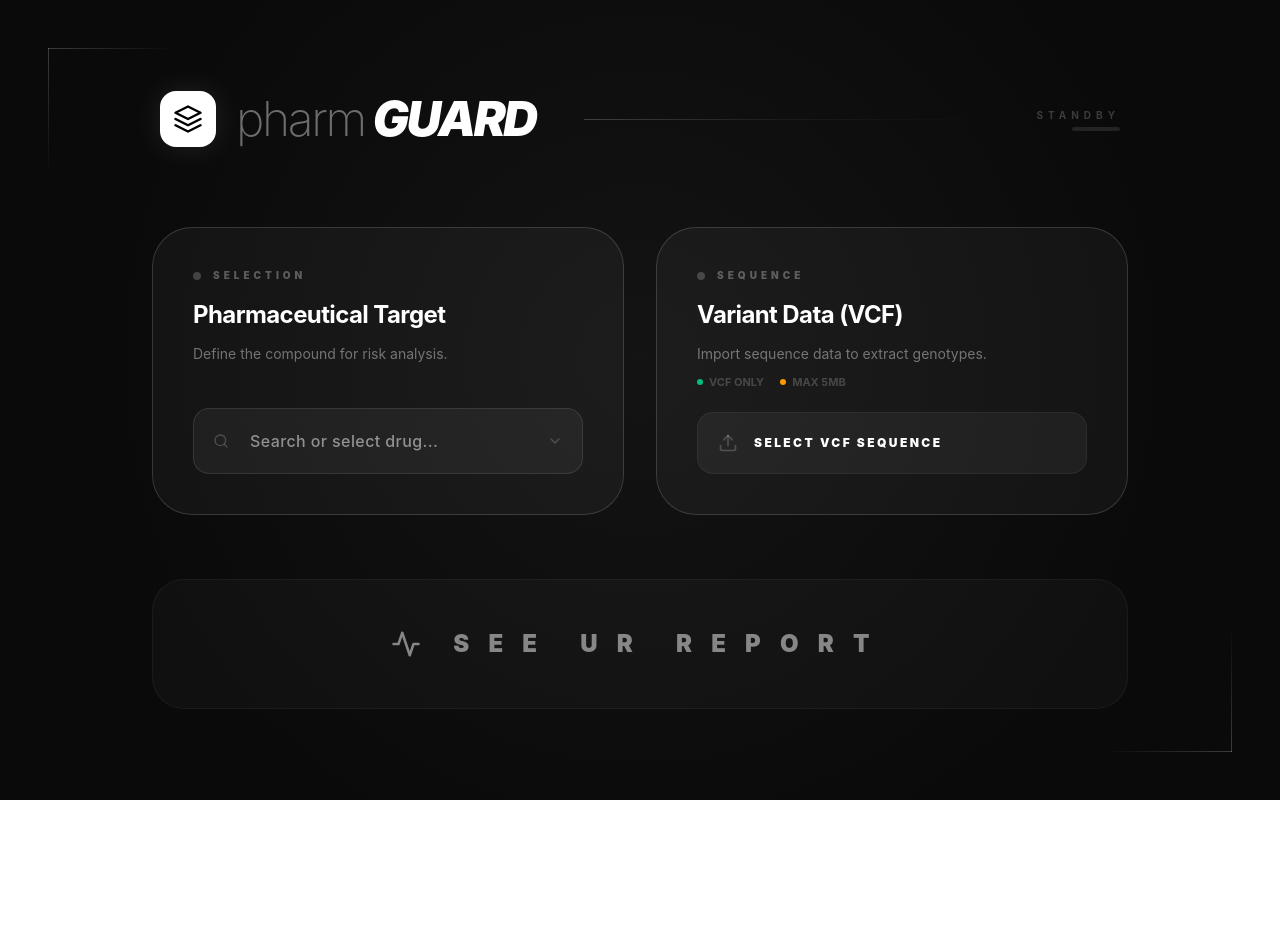
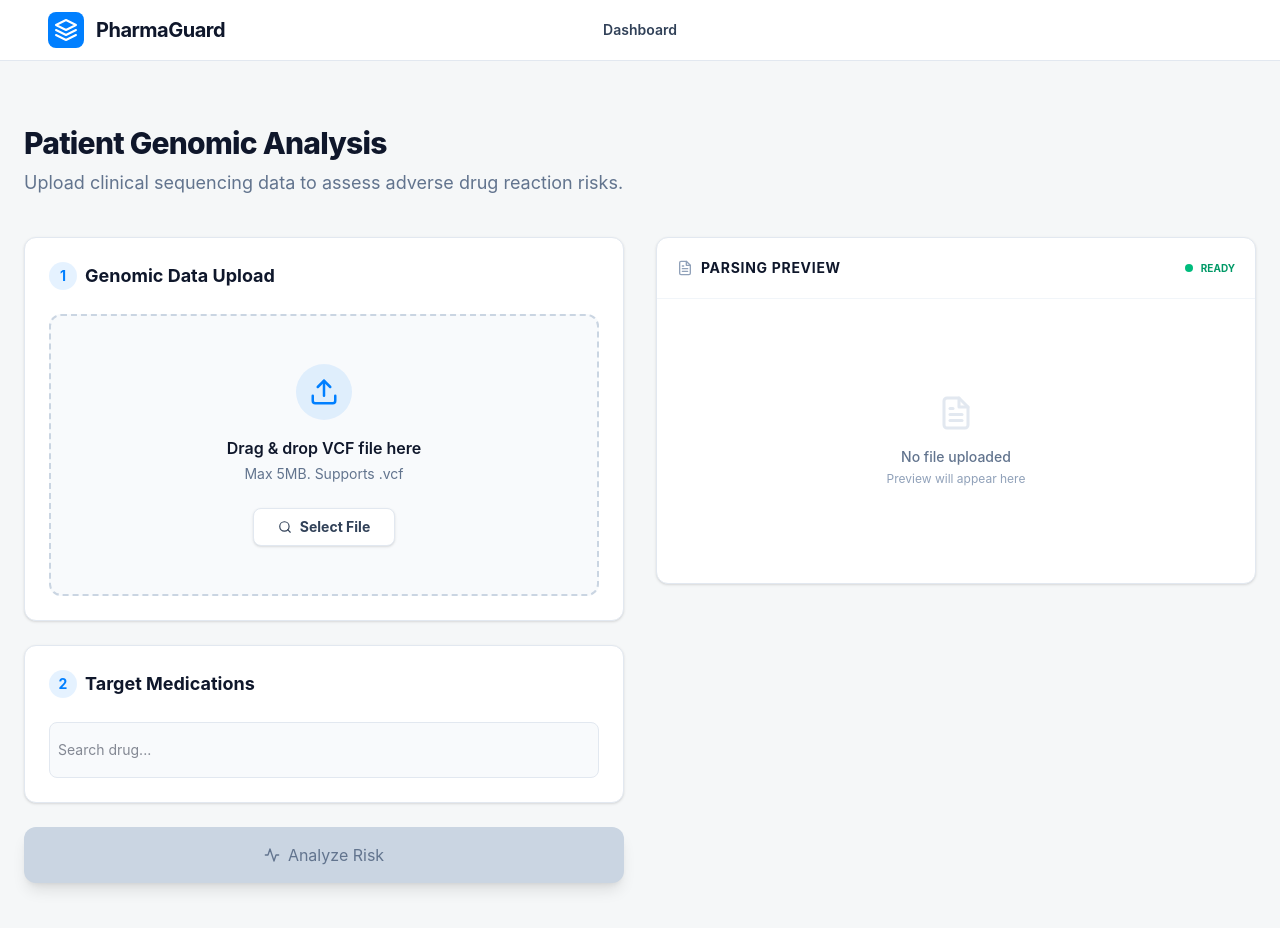
Before and after one commit to Harsh99830/PharmGuard, a React (Vite) app in the folder frontend/: page / in a window 1280 px wide. Shown: the top 928 px of the page. Before the commit the page ends 800 px from the top, so only its background shows below. Built offline with nearby package versions, Linux system fonts and the light colour scheme.

Commit message:
Update the Frontend

```diff
--- a/frontend/src/pages/Home.jsx
+++ b/frontend/src/pages/Home.jsx
@@ -1,7 +1,7 @@
 import React, { useState, useRef, useEffect } from 'react';
 import { motion, AnimatePresence } from 'framer-motion';
 import {
-  FiUpload, FiFileText, FiCheckCircle, FiSearch, FiActivity, FiLayers, FiChevronDown
+  FiUpload, FiFileText, FiCheckCircle, FiSearch, FiActivity, FiLayers, FiChevronDown, FiX, FiInfo
 } from 'react-icons/fi';
 
 const RiskAssessmentHome = ({ onAnalyze }) => {
@@ -10,6 +10,9 @@ const RiskAssessmentHome = ({ onAnalyze }) => {
   const [selectedDrugs, setSelectedDrugs] = useState([]);
   const [drugName, setDrugName] = useState("");
   const [showDropdown, setShowDropdown] = useState(false);
+  const [parsedData, setParsedData] = useState(null);
+  const [isParsing, setIsParsing] = useState(false);
+  const [showSuccess, setShowSuccess] = useState(false);
 
   const drugOptions = [
     "CODEINE", "WARFARIN", "CLOPIDOGREL",
@@ -20,18 +23,82 @@ const RiskAssessmentHome = ({ onAnalyze }) => {
     d.toLowerCase().includes(drugName.toLowerCase()) && !selectedDrugs.includes(d)
   );
 
-  const handleFileChange = (e) => {
+  useEffect(() => {
+    if (showSuccess) {
+      const timer = setTimeout(() => setShowSuccess(false), 3000);
+      return () => clearTimeout(timer);
+    }
+  }, [showSuccess]);
+
+  const parseVCFFile = async (file) => {
+    setIsParsing(true);
+    try {
+      const text = await file.text();
+      const lines = text.split('\n');
+      const variants = [];
+      let headerLine = null;
+
+      for (const line of lines) {
+        if (line.startsWith('#')) {
+          if (line.startsWith('##')) continue;
+          headerLine = line;
+          continue;
+        }
+        if (!headerLine) continue;
+        const columns = line.split('\t');
+        if (columns.length < 10) continue;
+
+        const chr = columns[0];
+        const pos = columns[1];
+        const rsid = columns[2];
+        const ref = columns[3];
+        const alt = columns[4];
+        const info = columns[7];
+
+        const infoFields = info.split(';');
+        let gene = null;
+        for (const field of infoFields) {
+          if (field.startsWith('GENE=')) gene = field.split('=')[1];
+        }
+
+        const targetGenes = ["CYP2D6", "CYP2C19", "CYP2C9", "SLCO1B1", "TPMT", "DPYD"];
+        if (gene && targetGenes.includes(gene)) {
+          variants.push({
+            chr, pos, rsid, ref, alt, gene,
+            qual: columns[5], filter: columns[6], info, format: columns[8], sample: columns[9]
+          });
+        }
+      }
+
+      setParsedData({
+        fileName: file.name,
+        fileSize: (file.size / (1024 * 1024)).toFixed(1) + ' MB',
+        variantCount: variants.length,
+        variants: variants
+      });
+      setShowSuccess(true);
+    } catch (error) {
+      alert('Failed to parse VCF file.');
+    } finally {
+      setIsParsing(false);
+    }
+  };
+
+  const handleFileChange = async (e) => {
     if (e.target.files && e.target.files[0]) {
       const selectedFile = e.target.files[0];
-      const maxSize = 5 * 1024 * 1024; // 5MB in bytes
+      setFile(selectedFile);
+      await parseVCFFile(selectedFile);
+    }
+  };
 
-      if (selectedFile.size > maxSize) {
-        alert('VCF file size must be less than 5MB');
-        e.target.value = ''; // Clear the input
-        return;
-      }
-
-      setFile(selectedFile);
+  const handleDrop = async (e) => {
+    e.preventDefault();
+    setIsDragging(false);
+    const droppedFile = e.dataTransfer.files[0];
+    if (droppedFile) {
+      setFile(droppedFile);
+      await parseVCFFile(droppedFile);
     }
   };
 
@@ -50,210 +117,191 @@ const RiskAssessmentHome = ({ onAnalyze }) => {
   const isActive = file && selectedDrugs.length > 0;
 
   return (
-    <div className="h-screen w-screen bg-[#0a0a0a] flex flex-col items-center justify-center font-sans text-white selection:bg-white selection:text-black overflow-hidden relative">
+    <div className="min-h-screen bg-[#f5f7f8] text-slate-900 pb-20 relative font-sans">
+      <AnimatePresence>
+        {showSuccess && (
+          <motion.div
+            initial={{ y: -100, opacity: 0 }}
+            animate={{ y: 20, opacity: 1 }}
+            exit={{ y: -100, opacity: 0 }}
+            className="fixed top-0 left-1/2 transform -translate-x-1/2 z-[100] bg-emerald-500 text-white px-6 py-3 rounded-full shadow-2xl flex items-center gap-3 font-bold"
+          >
+            <FiCheckCircle className="text-xl" />
+            VCF Uploaded Successfully!
+          </motion.div>
+        )}
+      </AnimatePresence>
 
-      {/* Deep Background Glow */}
-      <div className="absolute inset-0 bg-[radial-gradient(circle_at_50%_45%,#1a1a1a_0%,transparent_70%)] opacity-60" />
+      <header className="sticky top-0 z-50 bg-white border-b border-slate-200 px-6 lg:px-12 py-3 flex items-center justify-between">
+        <div className="flex items-center gap-3 w-1/4">
+          <div className="bg-[#007fff] p-1.5 rounded-lg flex items-center justify-center text-white">
+            <FiLayers className="text-2xl" />
+          </div>
+          <h1 className="text-xl font-bold tracking-tight text-slate-900">PharmaGuard</h1>
+        </div>
 
-      <main className="z-10 w-full max-w-5xl px-6">
+        <nav className="flex-grow flex justify-center">
+          <a className="text-sm font-semibold text-slate-700 hover:text-[#007fff] transition-colors" href="#">Dashboard</a>
+        </nav>
 
-        {/* --- Header Section --- */}
-        <header className="flex items-center justify-between mb-20 px-2">
-          <motion.div
-            initial={{ opacity: 0, x: -20 }}
-            animate={{ opacity: 1, x: 0 }}
-            className="flex items-center gap-5"
-          >
-            <div className="w-14 h-14 bg-white flex items-center justify-center rounded-2xl shadow-[0_0_30px_rgba(255,255,255,0.1)]">
-               <FiLayers className="text-black text-3xl" />
-            </div>
-            <h1 className="text-5xl tracking-tighter flex gap-2">
-              <span className="font-extralight text-white/40">pharm</span>
-              <span className="font-black italic">GUARD</span>
-            </h1>
-          </motion.div>
-
-          <div className="h-[1px] flex-1 mx-12 bg-gradient-to-r from-white/20 via-white/5 to-transparent" />
-
-          <motion.div initial={{ opacity: 0 }} animate={{ opacity: 1 }} className="flex flex-col items-end">
-            <span className={`text-[10px] font-bold tracking-[0.5em] uppercase mb-1 transition-colors duration-500 ${isActive ? 'text-white' : 'text-white/20'}`}>
-               {isActive ? 'READY' : 'STANDBY'}
-            </span>
-            <div className={`h-1 w-12 rounded-full transition-all duration-500 ${isActive ? 'bg-white w-20' : 'bg-white/10 w-8'}`} />
-          </motion.div>
+        <div className="w-1/4"></div>
       </header>
 
-        {/* --- Side-by-Side Parameter Cards --- */}
-        <div className="grid grid-cols-2 gap-8 mb-10">
-
-          {/* Drug Input Card with Dropdown */}
-          <motion.div
-            initial={{ opacity: 0, y: 20 }}
-            animate={{ opacity: 1, y: 0 }}
-            className="bg-white/[0.04] border border-white/15 rounded-[2.5rem] p-10 flex flex-col justify-between h-72 transition-all hover:bg-white/[0.06] hover:border-white/25 group relative"
-          >
-            <div>
-              <div className="flex items-center gap-3 mb-4">
-                <div className="w-2 h-2 rounded-full bg-white/20 group-hover:bg-white transition-colors" />
-                <p className="text-[10px] tracking-[0.4em] font-black text-white/30 uppercase">Selection</p>
-              </div>
-              <h3 className="text-2xl font-bold mb-3 tracking-tight">Pharmaceutical Target</h3>
-              <p className="text-white/40 text-sm leading-relaxed max-w-[280px]">Define the compound for risk analysis.</p>
+      <main className="max-w-7xl mx-auto px-6 py-10 lg:py-16">
+        <div className="mb-10 text-left">
+          <h2 className="text-3xl font-extrabold text-slate-900 tracking-tight">Patient Genomic Analysis</h2>
+          <p className="text-slate-500 mt-2 text-lg">Upload clinical sequencing data to assess adverse drug reaction risks.</p>
         </div>
 
-            <div className="relative">
-              <FiSearch className="absolute left-5 top-1/2 -translate-y-1/2 text-white/20 group-focus-within:text-white transition-colors z-20" />
+        {/* Updated Grid: 6/12 for Inputs and 6/12 for Preview to decrease preview width */}
+        <div className="grid grid-cols-1 lg:grid-cols-12 gap-8 items-start">
+          <div className="lg:col-span-6 space-y-6">
+            <section className="bg-white rounded-xl shadow-sm border border-slate-200 p-6">
+              <div className="flex items-center gap-2 mb-6">
+                <div className="flex items-center justify-center w-7 h-7 rounded-full bg-[#007fff]/10 text-[#007fff] text-sm font-bold">1</div>
+                <h3 className="text-lg font-bold text-slate-900">Genomic Data Upload</h3>
+              </div>
+
+              <div className="relative group">
+                <div
+                  className={`flex flex-col items-center justify-center border-2 border-dashed rounded-xl py-12 px-6 transition-all bg-slate-50
+                    ${isDragging ? 'border-[#007fff]/50' : 'border-slate-300 group-hover:border-[#007fff]/50'}`}
+                  onDragOver={(e) => { e.preventDefault(); setIsDragging(true); }}
+                  onDragLeave={() => setIsDragging(false)}
+                  onDrop={handleDrop}
+                >
+                  <div className="w-14 h-14 rounded-full bg-[#007fff]/10 flex items-center justify-center mb-4 text-[#007fff]">
+                    <FiUpload className="text-3xl" />
+                  </div>
+                  <p className="text-slate-900 font-semibold text-center truncate max-w-full px-2">
+                    {file ? file.name : 'Drag & drop VCF file here'}
+                  </p>
+                  <p className="text-slate-500 text-sm mt-1 mb-6 text-center">Max 5MB. Supports .vcf</p>
+                  <label className="bg-white border border-slate-200 text-slate-700 px-6 py-2 rounded-lg font-bold text-sm shadow-sm hover:bg-slate-50 transition-all flex items-center gap-2 cursor-pointer">
+                    <FiSearch className="text-sm" />
+                    {file ? 'Change File' : 'Select File'}
+                    <input type="file" className="hidden" accept=".vcf" onChange={handleFileChange} />
+                  </label>
+                </div>
+              </div>
+            </section>
+
+            <section className="bg-white rounded-xl shadow-sm border border-slate-200 p-6">
+              <div className="flex items-center gap-2 mb-6">
+                <div className="flex items-center justify-center w-7 h-7 rounded-full bg-[#007fff]/10 text-[#007fff] text-sm font-bold">2</div>
+                <h3 className="text-lg font-bold text-slate-900">Target Medications</h3>
+              </div>
+
+              <div className="space-y-4">
+                <div className="w-full min-h-[56px] border border-slate-200 rounded-lg p-2 flex flex-wrap gap-2 items-center bg-slate-50 focus-within:border-[#007fff]/30 transition-colors">
+                  {selectedDrugs.map((drug) => (
+                    <span key={drug} className="flex items-center gap-1.5 bg-[#007fff]/10 text-[#007fff] px-3 py-1.5 rounded-md text-xs font-bold uppercase tracking-wider border border-[#007fff]/20">
+                      {drug}
+                      <button onClick={() => removeDrug(drug)} className="hover:text-red-500 transition-colors"><FiX /></button>
+                    </span>
+                  ))}
                   <input
                     type="text"
-                placeholder="Search or select drug..."
                     value={drugName}
                     onFocus={() => setShowDropdown(true)}
                     onBlur={() => setTimeout(() => setShowDropdown(false), 200)}
                     onChange={(e) => setDrugName(e.target.value)}
-                className="w-full bg-white/5 border border-white/10 focus:border-white/40 outline-none rounded-2xl py-5 pl-14 pr-12 text-base font-medium tracking-wide transition-all uppercase placeholder:normal-case z-10"
+                    className="flex-grow bg-transparent border-none focus:ring-0 text-sm py-1.5 outline-none shadow-none"
+                    placeholder="Search drug..."
                   />
-              <FiChevronDown className={`absolute right-5 top-1/2 -translate-y-1/2 text-white/20 transition-transform duration-300 ${showDropdown ? 'rotate-180' : ''}`} />
+                </div>
 
-              {/* Dropdown Menu */}
-              <AnimatePresence>
-                {showDropdown && (
-                  <motion.div
-                    initial={{ opacity: 0, y: -10 }}
-                    animate={{ opacity: 1, y: 0 }}
-                    exit={{ opacity: 0, y: -10 }}
-                    className="absolute left-0 right-0 top-[110%] bg-[#0f0f0f] border border-white/10 rounded-2xl overflow-hidden z-[50] shadow-2xl backdrop-blur-xl"
-                  >
-                    {filteredDrugs.length > 0 ? (
-                      filteredDrugs.map((drug) => (
-                        <div
+                {showDropdown && filteredDrugs.length > 0 && (
+                  <div className="flex flex-wrap gap-2 mt-2 bg-white p-2 border border-slate-100 rounded-lg shadow-sm">
+                    {filteredDrugs.map((drug) => (
+                      <button
                         key={drug}
+                        onMouseDown={(e) => e.preventDefault()}
                         onClick={() => addDrug(drug)}
-                          className="px-6 py-4 hover:bg-white hover:text-black transition-colors cursor-pointer text-xs font-bold tracking-widest uppercase"
+                        className="text-[10px] font-bold text-slate-500 hover:text-white hover:bg-[#007fff] uppercase border border-slate-200 px-2 py-1 rounded-md transition-all"
                       >
                         {drug}
+                      </button>
+                    ))}
                   </div>
-                      ))
-                    ) : (
-                      <div className="px-6 py-4 text-white/20 text-[10px] uppercase tracking-widest text-center">No results</div>
                 )}
-                  </motion.div>
-                )}
-              </AnimatePresence>
               </div>
-          </motion.div>
+            </section>
 
-          {/* VCF Upload Card */}
-          <motion.label
-            htmlFor="file-upload"
-            initial={{ opacity: 0, y: 20 }}
-            animate={{ opacity: 1, y: 0 }}
-            onDragOver={(e) => { e.preventDefault(); setIsDragging(true); }}
-            onDragLeave={() => setIsDragging(false)}
-            onDrop={(e) => {
-  e.preventDefault();
-  setIsDragging(false);
-  const droppedFile = e.dataTransfer.files[0];
-  const maxSize = 5 * 1024 * 1024; // 5MB in bytes
+            <button
+              disabled={!isActive}
+              onClick={() => onAnalyze(selectedDrugs, file)}
+              className={`w-full py-4 rounded-xl shadow-lg transition-all flex items-center justify-center gap-2 group
+                ${isActive ? 'bg-[#007fff] hover:bg-[#007fff]/90 text-white shadow-[#007fff]/20' : 'bg-slate-300 text-slate-500 cursor-not-allowed'}`}
+            >
+              <FiActivity className={isActive ? 'animate-pulse' : ''} />
+              Analyze Risk
+            </button>
+          </div>
 
-  if (droppedFile && droppedFile.size > maxSize) {
-    alert('VCF file size must be less than 5MB');
-    return;
-  }
-
-  if (droppedFile) setFile(droppedFile);
-}}
-            className={`cursor-pointer border rounded-[2.5rem] p-10 flex flex-col justify-between h-72 transition-all duration-500 group
-              ${isDragging ? 'bg-white/[0.15] border-white/50' : 'bg-white/[0.04] border-white/15 hover:bg-white/[0.06] hover:border-white/25'}`}
-          >
-            <input id="file-upload" type="file" className="hidden" accept=".vcf" onChange={handleFileChange} />
-
-            <div>
-              <div className="flex justify-between items-start mb-4">
-                <div className="flex items-center gap-3">
-                    <div className={`w-2 h-2 rounded-full transition-colors ${file ? 'bg-white' : 'bg-white/20 group-hover:bg-white'}`} />
-                    <p className="text-[10px] tracking-[0.4em] font-black text-white/30 uppercase">Sequence</p>
+          {/* Slimmer Preview Column (lg:col-span-6) */}
+          <div className="lg:col-span-6 flex flex-col gap-6">
+            <section className="bg-white rounded-xl shadow-sm border border-slate-200 flex flex-col transition-all duration-300">
+              <div className="p-5 border-b border-slate-100 flex items-center justify-between">
+                <div className="flex items-center gap-2">
+                  <FiFileText className="text-slate-400" />
+                  <h3 className="text-sm font-bold text-slate-900 uppercase tracking-wider">Parsing Preview</h3>
                 </div>
-                {file && <FiCheckCircle className="text-white text-xl" />}
-              </div>
-              <h3 className="text-2xl font-bold mb-3 tracking-tight">Variant Data (VCF)</h3>
-              <p className="text-white/40 text-sm leading-relaxed">
-                {file ? `Buffered: ${file.name.substring(0, 24)}...` : "Import sequence data to extract genotypes."}
-              </p>
-              <div className="flex gap-4 mt-2">
-                <div className="flex items-center gap-1.5 text-[11px] font-bold text-white/20">
-                  <div className="w-1.5 h-1.5 rounded-full bg-emerald-500" /> VCF ONLY
-                </div>
-                <div className="flex items-center gap-1.5 text-[11px] font-bold text-white/20">
-                  <div className="w-1.5 h-1.5 rounded-full bg-amber-500" /> MAX 5MB
-                </div>
+                <div className="flex items-center gap-2">
+                  <div className={`w-2 h-2 rounded-full ${isParsing ? 'bg-amber-500 animate-pulse' : 'bg-emerald-500'}`} />
+                  <span className="text-[10px] font-bold text-emerald-600 uppercase">{isParsing ? 'Parsing' : 'Ready'}</span>
                 </div>
               </div>
 
-            <div className={`flex items-center gap-4 rounded-2xl p-5 border transition-all duration-300 ${file ? 'bg-white text-black border-white' : 'bg-white/5 border-white/5 group-hover:border-white/10'}`}>
-               <FiUpload className={`text-xl ${file ? 'text-black' : 'text-white/20'}`} />
-               <span className="text-xs font-black tracking-[0.2em] uppercase">
-                 {file ? "Sequence Locked" : "Select VCF Sequence"}
-               </span>
-            </div>
-          </motion.label>
+              {parsedData ? (
+                <div className="p-4 flex flex-col">
+                  <div className="border border-slate-200 rounded-lg overflow-x-auto bg-white max-h-[500px] overflow-y-auto shadow-inner">
+                    <table className="w-full text-left text-xs min-w-[700px]">
+                      <thead className="bg-slate-50 border-b border-slate-200 text-slate-500 sticky top-0 z-10">
+                        <tr>
+                          <th className="px-3 py-2.5 font-bold uppercase">CHROM</th>
+                          <th className="px-3 py-2.5 font-bold uppercase">POS</th>
+                          <th className="px-3 py-2.5 font-bold uppercase">ID</th>
+                          <th className="px-3 py-2.5 font-bold uppercase">REF</th>
+                          <th className="px-3 py-2.5 font-bold uppercase">ALT</th>
+                          <th className="px-3 py-2.5 font-bold uppercase">GENE</th>
+                          <th className="px-3 py-2.5 font-bold uppercase">SAMPLE</th>
+                        </tr>
+                      </thead>
+                      <tbody className="divide-y divide-slate-100 font-mono text-slate-600">
+                        {parsedData.variants.map((variant, index) => (
+                          <tr key={index} className="hover:bg-slate-50 transition-colors">
+                            <td className="px-3 py-2">{variant.chr}</td>
+                            <td className="px-3 py-2">{variant.pos}</td>
+                            <td className="px-3 py-2">{variant.rsid}</td>
+                            <td className="px-3 py-2">{variant.ref}</td>
+                            <td className="px-3 py-2 text-[#007fff] font-bold">{variant.alt}</td>
+                            <td className="px-3 py-2 text-emerald-600 font-bold">{variant.gene}</td>
+                            <td className="px-3 py-2 truncate max-w-[120px]">{variant.sample}</td>
+                          </tr>
+                        ))}
+                      </tbody>
+                    </table>
                   </div>
 
-        {/* --- Selected Drugs Section --- */}
-        {selectedDrugs.length > 0 && (
-          <motion.div
-            initial={{ opacity: 0, y: 20 }}
-            animate={{ opacity: 1, y: 0 }}
-            className="mb-10"
-          >
-            <div className="flex flex-wrap gap-3">
-              <AnimatePresence>
-                {selectedDrugs.map((drug) => (
-                  <motion.span
-                    key={drug}
-                    initial={{ opacity: 0, scale: 0.8 }}
-                    animate={{ opacity: 1, scale: 1 }}
-                    exit={{ opacity: 0, scale: 0.8 }}
-                    className="group flex items-center gap-2 px-4 py-2 bg-white text-black rounded-xl text-sm font-bold border border-white/20 shadow-sm hover:border-white/40 transition-all cursor-pointer"
-                    onClick={() => removeDrug(drug)}
-                  >
-                    {drug}
-                    <span className="text-black/40 group-hover:text-black transition-colors">×</span>
-                  </motion.span>
-                ))}
-              </AnimatePresence>
+                  <div className="mt-4 flex items-center gap-2 text-[10px] text-slate-400 font-medium">
+                    <FiLayers />
+                    <span>{parsedData.variantCount} pharmacogenomic variants found</span>
                   </div>
-          </motion.div>
+                </div>
+              ) : (
+                <div className="flex items-center justify-center text-center py-24">
+                  <div>
+                    <FiFileText className="text-4xl text-slate-200 mx-auto mb-4" />
+                    <p className="text-slate-500 text-sm font-medium">No file uploaded</p>
+                    <p className="text-slate-400 text-xs mt-1">Preview will appear here</p>
+                  </div>
+                </div>
               )}
-
-        {/* --- Primary Command Button --- */}
-        <motion.div
-          initial={{ opacity: 0, y: 30 }}
-          animate={{ opacity: 1, y: 0 }}
-          className="relative pt-6"
-        >
-          <motion.button
-            disabled={!isActive}
-            whileHover={isActive ? { scale: 1.01, y: -2 } : {}}
-            whileTap={isActive ? { scale: 0.99 } : {}}
-            onClick={() => onAnalyze(selectedDrugs, file)}
-            className={`w-full py-12 rounded-[2rem] font-black text-2xl uppercase tracking-[0.8em] flex items-center justify-center gap-8 transition-all duration-700
-              ${isActive
-                ? 'bg-white text-black shadow-[0_30px_60px_-15px_rgba(255,255,255,0.2)] cursor-pointer'
-                : 'bg-white/5 text-white border border-white/10 cursor-not-allowed opacity-50'}`}
-          >
-            <motion.div animate={isActive ? { scale: [1, 1.2, 1] } : {}} transition={{ repeat: Infinity, duration: 2 }}>
-                <FiActivity className="text-3xl" />
-            </motion.div>
-            See Ur Report
-          </motion.button>
-        </motion.div>
+            </section>
+          </div>
+        </div>
       </main>
-
-      {/* Frame Decors */}
-      <div className="absolute top-12 left-12 w-32 h-px bg-gradient-to-r from-white/20 to-transparent" />
-      <div className="absolute top-12 left-12 h-32 w-px bg-gradient-to-b from-white/20 to-transparent" />
-      <div className="absolute bottom-12 right-12 w-32 h-px bg-gradient-to-l from-white/20 to-transparent" />
-      <div className="absolute bottom-12 right-12 h-32 w-px bg-gradient-to-t from-white/20 to-transparent" />
     </div>
   );
 };
```
Lines whose indentation alone changed are shown as unchanged.
